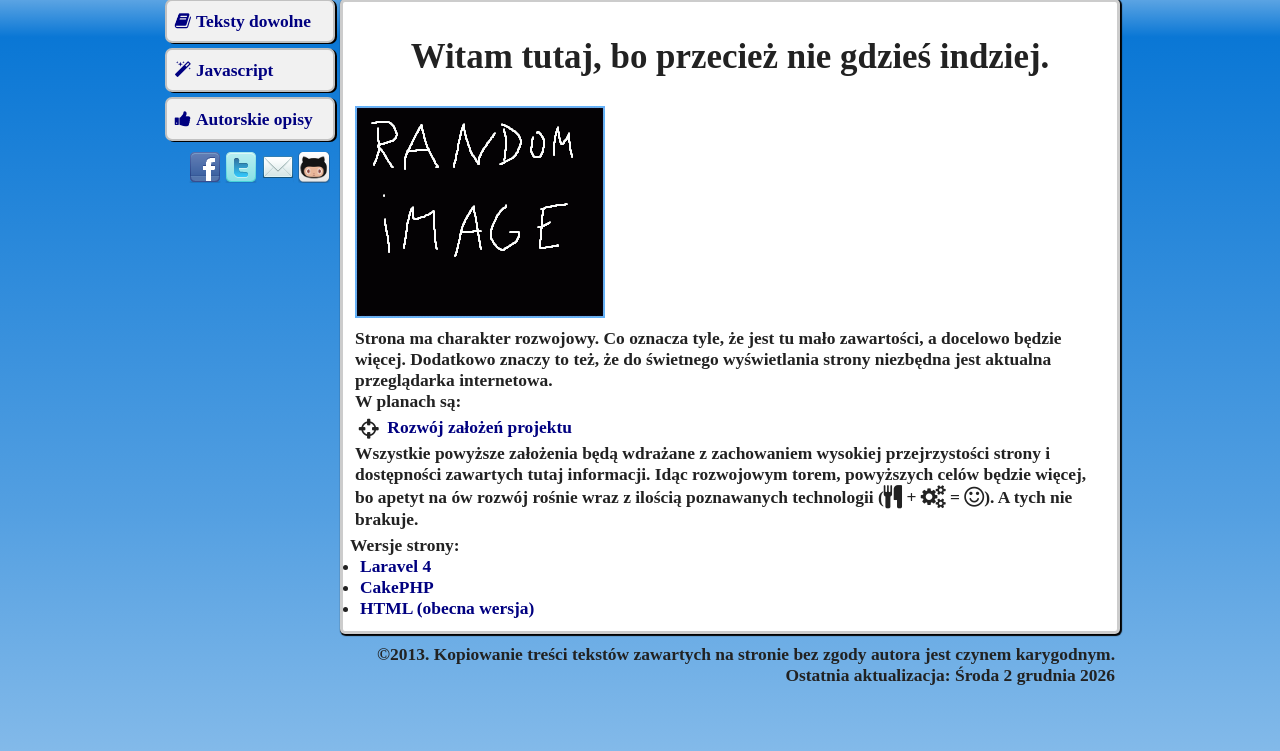
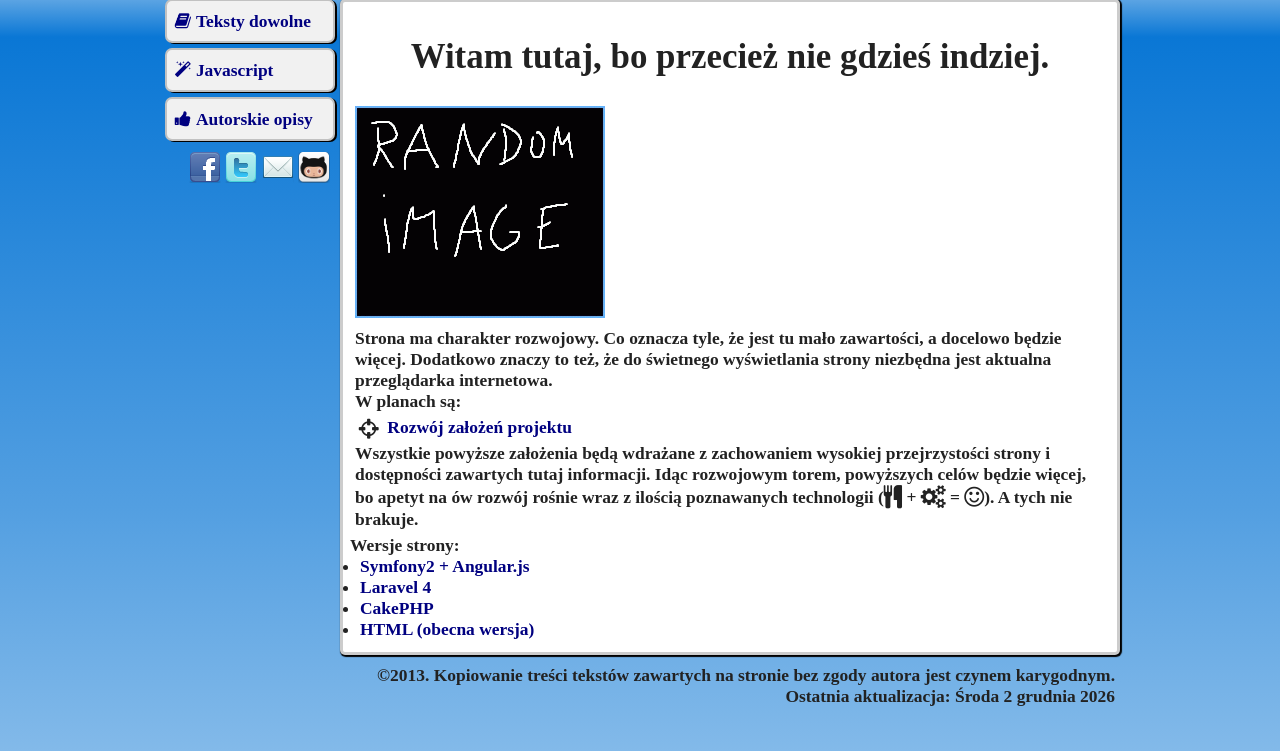
Before and after one commit to Czarnodziej/Charming-Vivi, a PHP site: page / in a window 1280 px wide. Shown: the part 27-778 px from the top of the page. Run offline with PHP 8.4, Linux system fonts and the light colour scheme.

Commit message:
new version

```diff
--- a/index.php
+++ b/index.php
@@ -79,7 +79,8 @@
           <i class="icon-smile icon-large"></i>). A tych nie brakuje.</p>
  	Wersje strony:
 	<ul style='padding-left: 10px;'>
-	<li><a href="//insanet.pl/">Laravel 4 </a></li>
+	<li><a href="//insanet.pl/">Symfony2 + Angular.js </a></li>
+	<li><a href="//laravel.insanet.pl/">Laravel 4</a></li>
 		<li><a href="//cake.insanet.pl">CakePHP</a></li>
 		<li><a href="//old.insanet.pl">HTML (obecna wersja)</a></li>
 	</ul>
```
